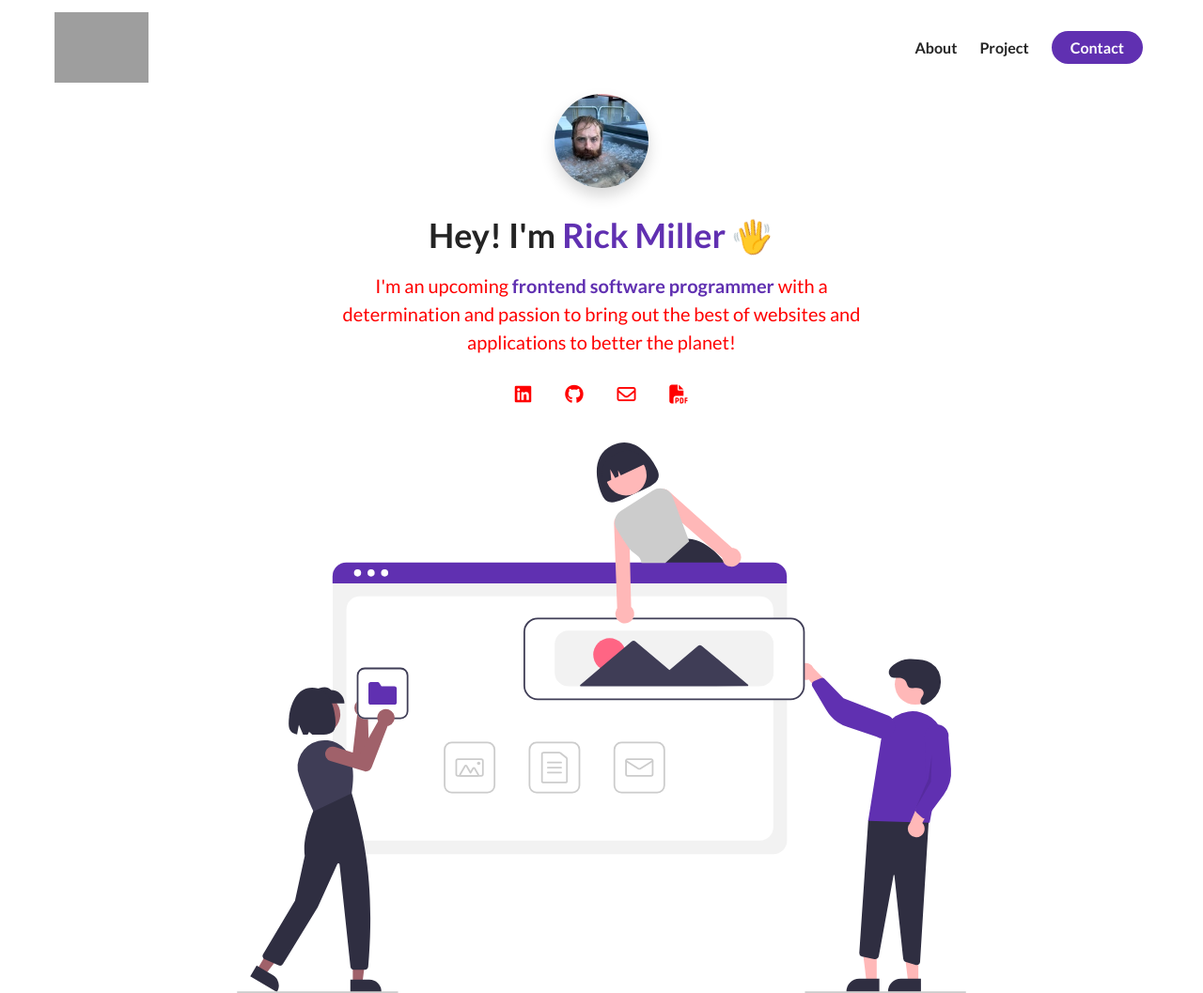
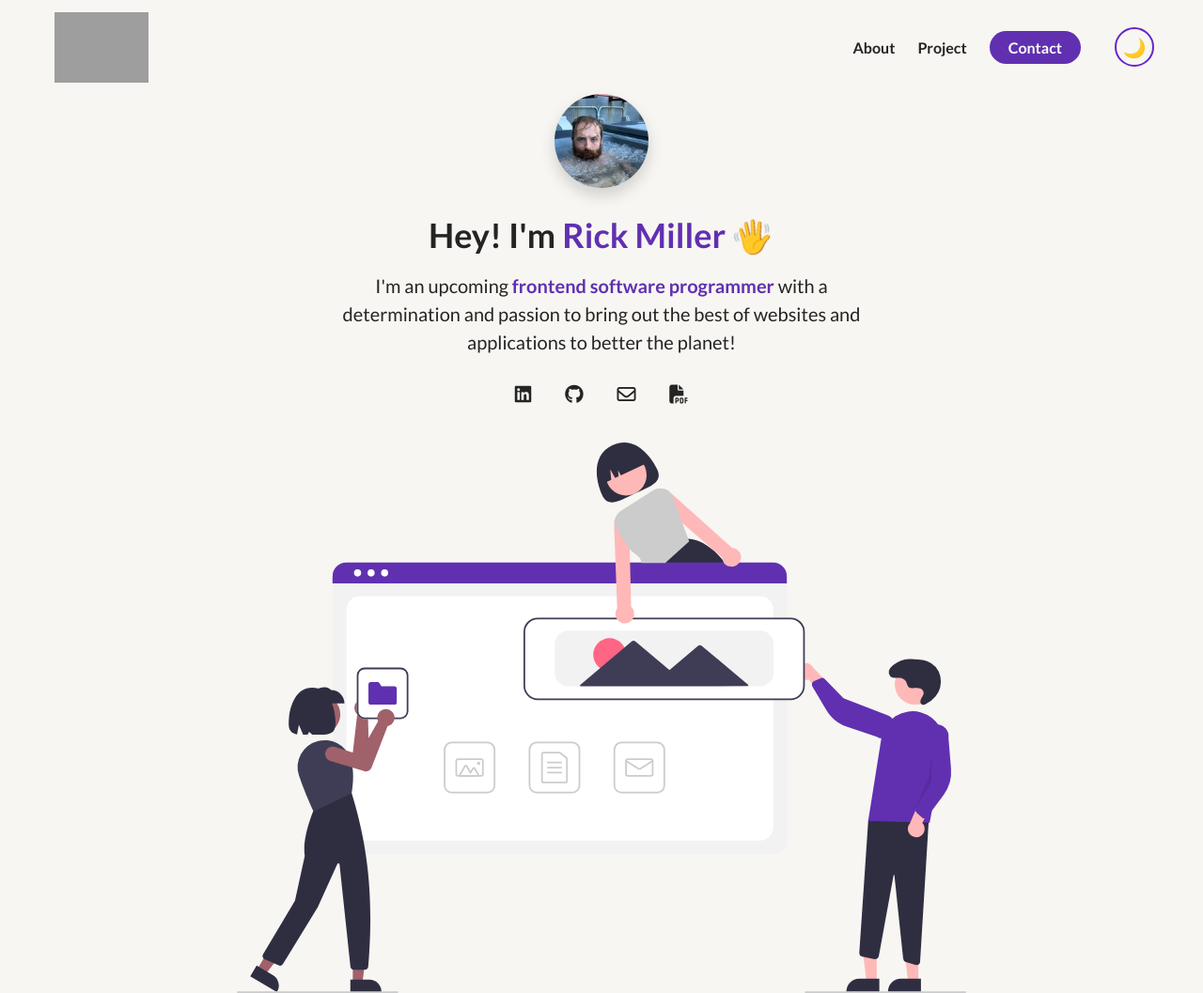
Before and after one commit to Rick-Miller89/e-portfolio, a plain HTML site: page index.html in a window 1280 px wide. Shown: the top 1057 px of the page at 94% size. Drawn offline with Linux system fonts and the light colour scheme; grey boxes are pictures that could not be loaded.

Commit message:
save changes

```diff
--- a/index.html
+++ b/index.html
@@ -26,6 +26,7 @@
           <a href="" class="nav__link--anchor nav__link--anchor-primary">Contact</a>
         </li>
       </ul>
+      <button id="theme-toggle" type="button" aria-label="Switch to dark mode">🌙</button>
     </nav>
     <div class="flex-1">
       <div class="about-me__info row">
@@ -100,7 +101,8 @@
   <section id="projects">
     <div class="container">
       <div class="row">
-        <h1 class="section__title">Here are some of my <span class="text--purple">projects</span></h1>
+        <h1 class="section__title">Here are
+        some of my <span class="text--purple">projects</span></h1>
         <ul class="projects__list">
           <li class="project">
             <div class="project__wrapper">
--- a/styles.css
+++ b/styles.css
@@ -1,7 +1,20 @@
 @import url("https://fonts.googleapis.com/css2?family=Lato:ital,wght@0,100;0,300;0,400;0,700;0,900;1,100;1,300;1,400;1,700;1,900&family=Roboto:ital,wght@0,100..900;1,100..900&display=swap");
 
+:root {
+  --background-color: #f7f6f2;
+  --text-color: #242424;
+  --accent-color: #6426c7;
+  --surface-color: #ffffff;
+}
+
+.dark-theme {
+  --background-color: #080b1c;
+  --text-color: #f7f7ff;
+  --accent-color: #c026d3;
+  --surface-color: #111831;
+}
+
 * {
-  color: red;
   font-family: "Lato", sans-serif;
   padding: 0;
   margin: 0;
@@ -10,6 +23,14 @@
 
 html {
   scroll-behavior: smooth;
+}
+
+body {
+  background-color: var(--background-color);
+  color: var(--text-color);
+  transition:
+    background-color 300ms ease,
+    color 300ms ease;
 }
 
 h1,
@@ -116,6 +137,7 @@ nav {
 
 .nav__link--list {
   display: flex;
+  margin-left: auto;
 }
 
 .nav__link--anchor {
@@ -469,6 +491,21 @@ footer {
   transform: translateX(60px);
 }
 
+#theme-toggle {
+  background-color: transparent;
+  border: 2px solid var(--accent-color);
+  border-radius: 50%;
+  width: 42px;
+  height: 42px;
+  font-size: 20px;
+  cursor: pointer;
+  display: grid;
+  place-items: center;
+  transition: all 300ms ease;
+  margin-left: 24px;
+  flex-shrink: 0;
+}
+
 /* SMALLER SCREENS, tablets, large screens*/
 
 @media (max-width: 768px) {
```
